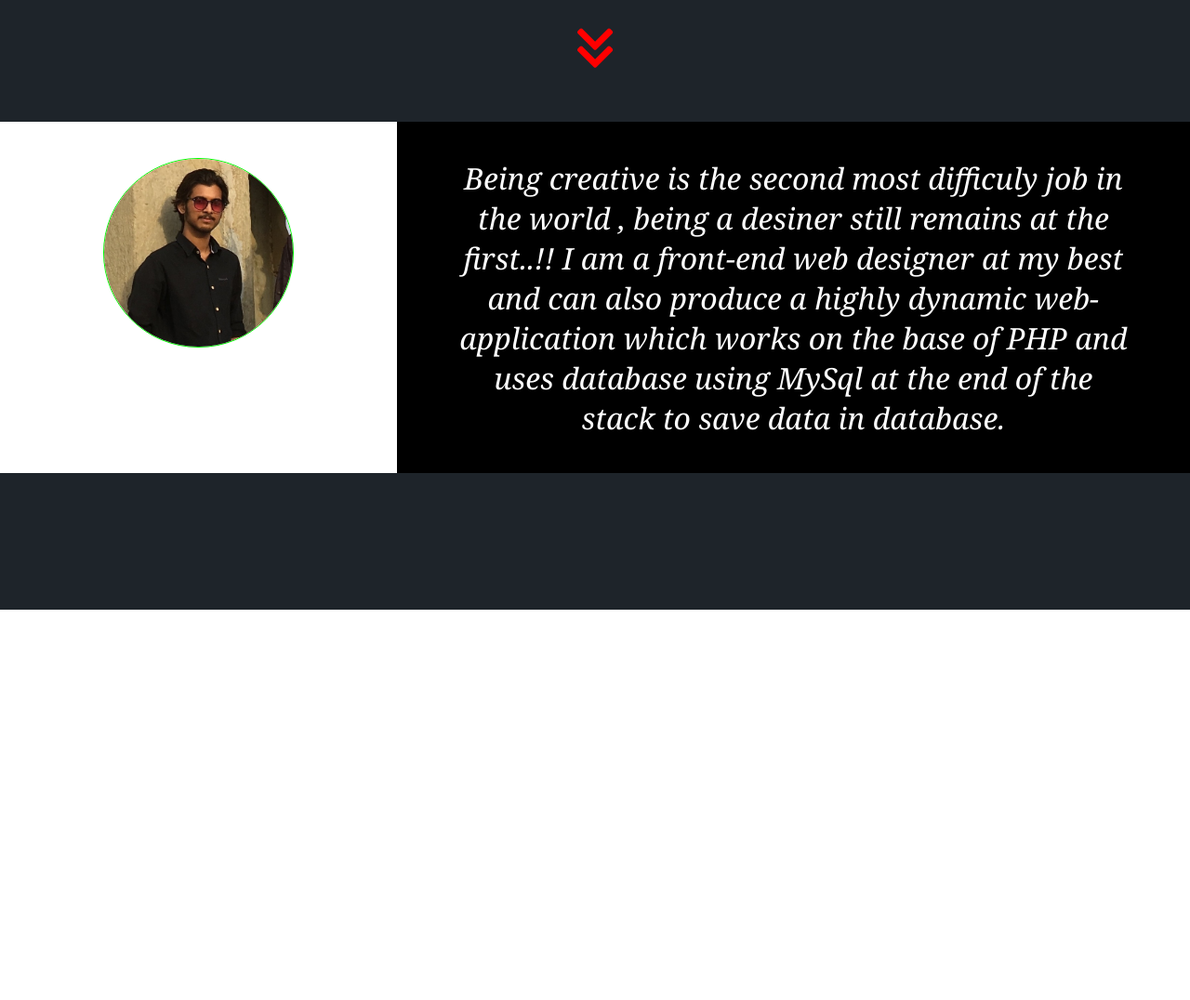
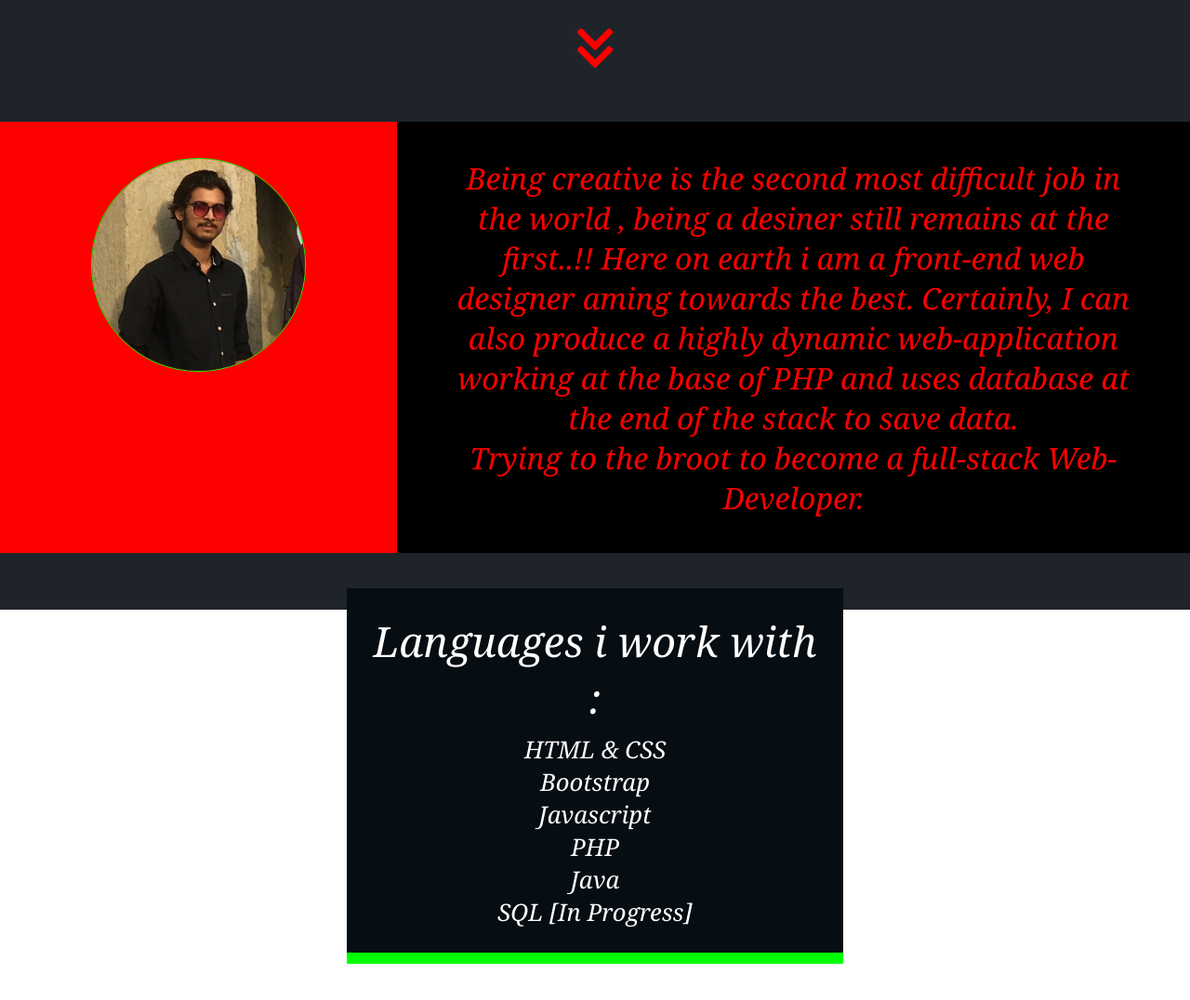
Before and after one commit to Rudrapratap1515/Rudrapratap1515.github.io, a plain HTML site: page other_pages/skills_and_certificates.html in a window 1280 px wide. Shown: the part 144-1220 px from the top of the page at 93% size. Drawn offline with nearby package versions, Linux system fonts and the light colour scheme.

Commit message:
Update skills_and_certificates.html

```diff
--- a/other_pages/skills_and_certificates.html
+++ b/other_pages/skills_and_certificates.html
@@ -19,8 +19,8 @@
 			.heading h1 {font:italic bold 8vw Georgia;text-shadow: 1px 1px 1px white;}
 			#i1, #i2 {display:block;font-size:3.5vw;color:red;padding:0;animation: arrow-anime 1s infinite;}
 			.parag {margin:4vw 0 0 0;padding:0;z-index:1;}
-			.bio-img {border-radius:100%;width:16vw;height:16vw;border:1.5px solid #00ff00;}
-			.bio-parag {color:white;background-color:black;margin:0;font:italic 2.5vw Georgia;padding:3vw 5vw 3vw 5vw;}
+			.bio-img {border-radius:100%;width:18vw;height:18vw;border:1.5px solid #00ff00;}
+			.bio-parag {background-color:black;margin:0;font:italic 2.5vw Georgia;padding:3vw 5vw 3vw 5vw;color:red;text-shadow: -1px 0 black, 0 1px black, 1px 0 black, 0 -1px black;}
 
 
 			@keyframes arrow-anime{
@@ -39,7 +39,7 @@
 	</head>
 	<body>
 		<div class="background-box">
-			<div class="heading col-12" style="">
+			<div class="heading col-12">
 				<center>
 					<h1>My <span style="color:red;text-shadow: -1px 0 black, 0 1px black, 1px 0 black, 0 -1px black;border-bottom:2px solid #00ff00;">Skills</span></h1>
 					<a href="" style="text-decoration:none;">
@@ -48,8 +48,8 @@
 					</a>
 				</center>
 			</div>
-			<div class="col-12 row parag" style="background-color:red;">
-				<div class="col-md-4 col-12" style="background-color:white;margin:0;padding:3vw">
+			<div id="" class="col-12 row parag" style="background-color:white;">
+				<div class="col-md-4 col-12" style="background-color:red;margin:0;padding:3vw">
 					<center>
 						<img class="bio-img" src="../imgs/profile_pic.jpg">
 					</center>
@@ -57,12 +57,26 @@
 				<div class="col-md-8 col-12" style="margin:0;padding:0;">
 					<center>
 						<p class="bio-parag">
-							Being creative is the second most difficuly job in the world , being a desiner still remains at the first..!!
-							I am a front-end web designer at my best and can also produce a highly dynamic web-application which works on the base
-							of PHP and uses database using MySql at the end of the stack to save data in database.
+							Being creative is the second most difficult job in the world , being a desiner still remains at the first..!!
+							Here on earth i am a front-end web designer aming towards the best. Certainly, I can also produce a highly dynamic web-application working at the base
+							of PHP and uses database at the end of the stack to save data. <br>
+							Trying to the broot to become a full-stack Web-Developer.
 						</p>
 					</center>
 				</div>
+			</div>
+			<div class="col-md-5 col-12" style="height:auto;background-color:#060d13;margin:auto;margin-top:3vw;z-index:1;padding:2vw;border-bottom:1vw solid #00ff00;">
+				<center>
+					<h2 style="color:white;font:italic 3.5vw Georgia;">Languages i work with :</h2>
+					<ul style="color:white;list-style-type:none;margin:0;padding:0;font:italic 2vw Georgia;">
+						<li>HTML & CSS</li>
+						<li>Bootstrap</li>
+						<li>Javascript</li>
+						<li>PHP</li>
+						<li>Java</li>
+						<li>SQL [In Progress]</li>
+					</ul>
+				</center>
 			</div>
 			<div class="dark-sheet"></div>
 		</div>
```
